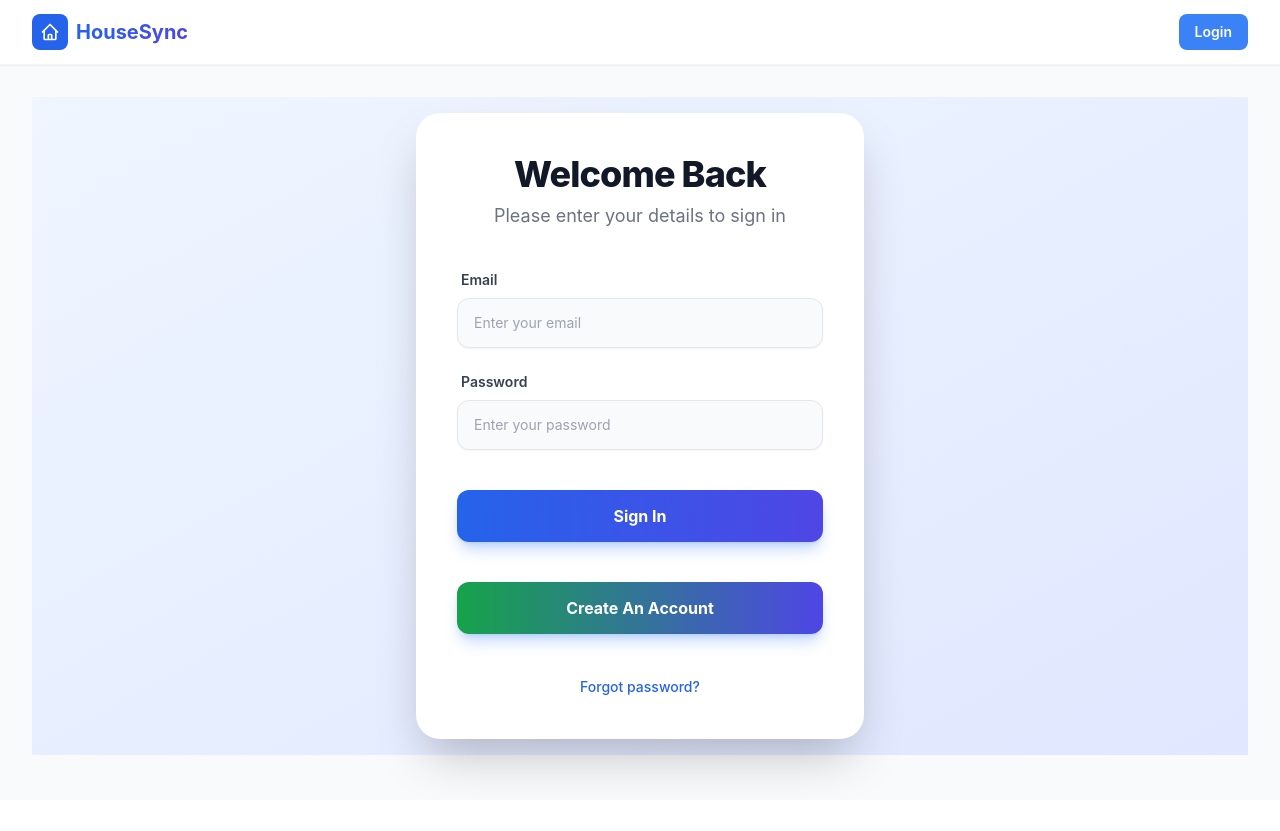
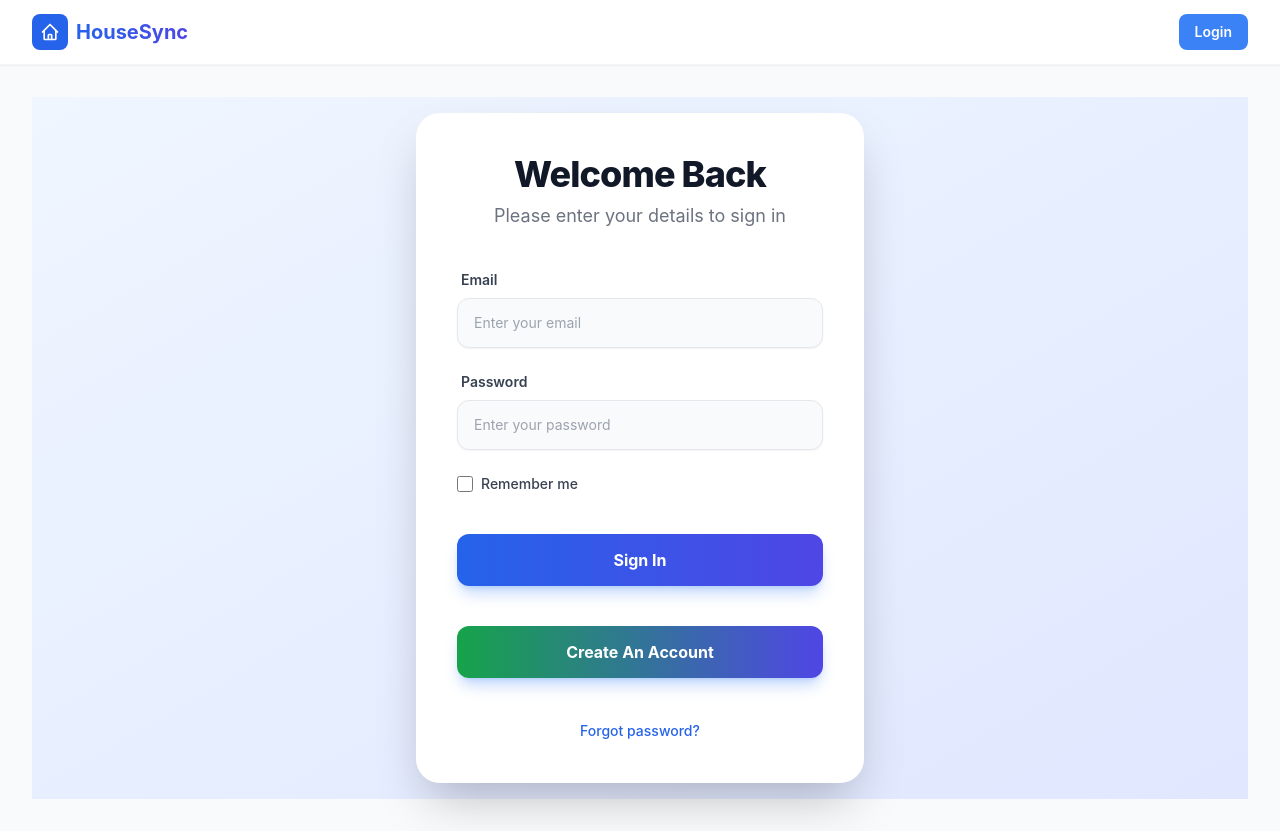
Before and after one commit to Getuser31/home_sync_frontend, a React (Create React App) app: page /login in a window 1280 px wide. Before the commit the page ends 800 px from the top, so only its background shows below. Built offline with nearby package versions, Linux system fonts and the light colour scheme; no server answers.

Commit message:
feat(auth): add `remember me` option to login form and mutation
- Updated `LOGIN_MUTATION` to include `rememberMe` parameter.
- Added `remember me` checkbox to `Login.jsx`, managed its state, and integrated it into the login process.

```diff
--- a/src/graphQl/mutation.js
+++ b/src/graphQl/mutation.js
@@ -1,8 +1,8 @@
 import {gql} from "@apollo/client"
 
 export const LOGIN_MUTATION = gql`
-    mutation Login($email: String!, $password: String!) {
-        login(email: $email, password: $password) {
+    mutation Login($email: String!, $password: String!, $rememberMe: Boolean) {
+        login(email: $email, password: $password, rememberMe: $rememberMe) {
             ... on AuthPayload {
                 token
             }
--- a/src/user/Login.jsx
+++ b/src/user/Login.jsx
@@ -10,13 +10,14 @@
     const navigate = useNavigate()
     const [email, setEmail] = useState("")
     const [password, setPassword] = useState("")
+    const [rememberMe, setRememberMe] = useState(false)
     const [errors, setErrors] = useState({})
 
 
     const handleSubmit = (e) => {
         e.preventDefault()
 
-        login({variables: {email, password}})
+        login({variables: {email, password, rememberMe}})
             .then((result) => {
                 const payload = result.data.login;
                 if (payload.__typename === 'UserError') {
@@ -60,6 +61,19 @@
                             className="bg-gray-50 border border-gray-200 rounded-xl px-4 py-3.5 text-sm focus:bg-white focus:outline-none focus:ring-2 focus:ring-blue-500 focus:border-transparent transition-all shadow-sm placeholder-gray-400"
                         />
                     </div>
+                    <div className="flex items-center gap-2">
+                        <input
+                            id="rememberMe"
+                            type="checkbox"
+                            name="rememberMe"
+                            checked={rememberMe}
+                            onChange={(e) => setRememberMe(e.target.checked)}
+                            className="w-4 h-4 rounded border-gray-300 text-blue-600 accent-blue-600 cursor-pointer"
+                        />
+                        <label htmlFor="rememberMe" className="text-sm font-medium text-gray-700 cursor-pointer select-none">
+                            Remember me
+                        </label>
+                    </div>
                     <button
                         type="submit"
                         disabled={loading}
```
